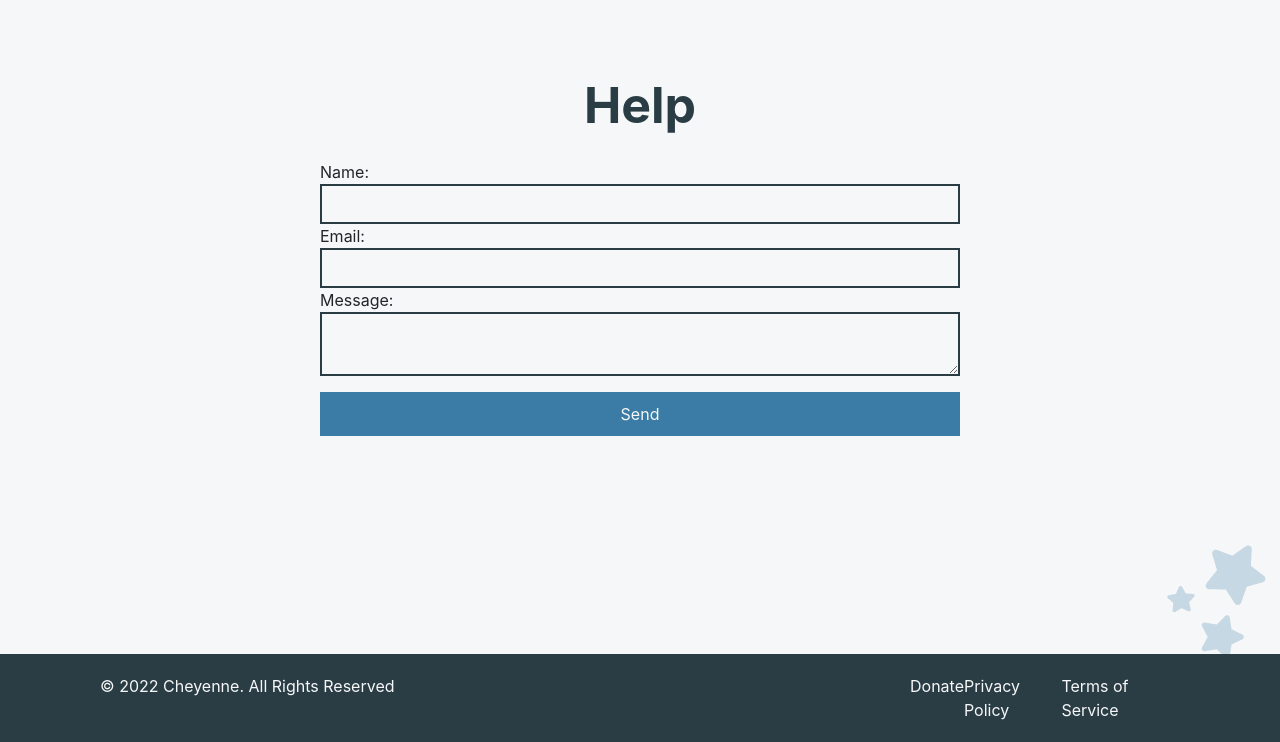
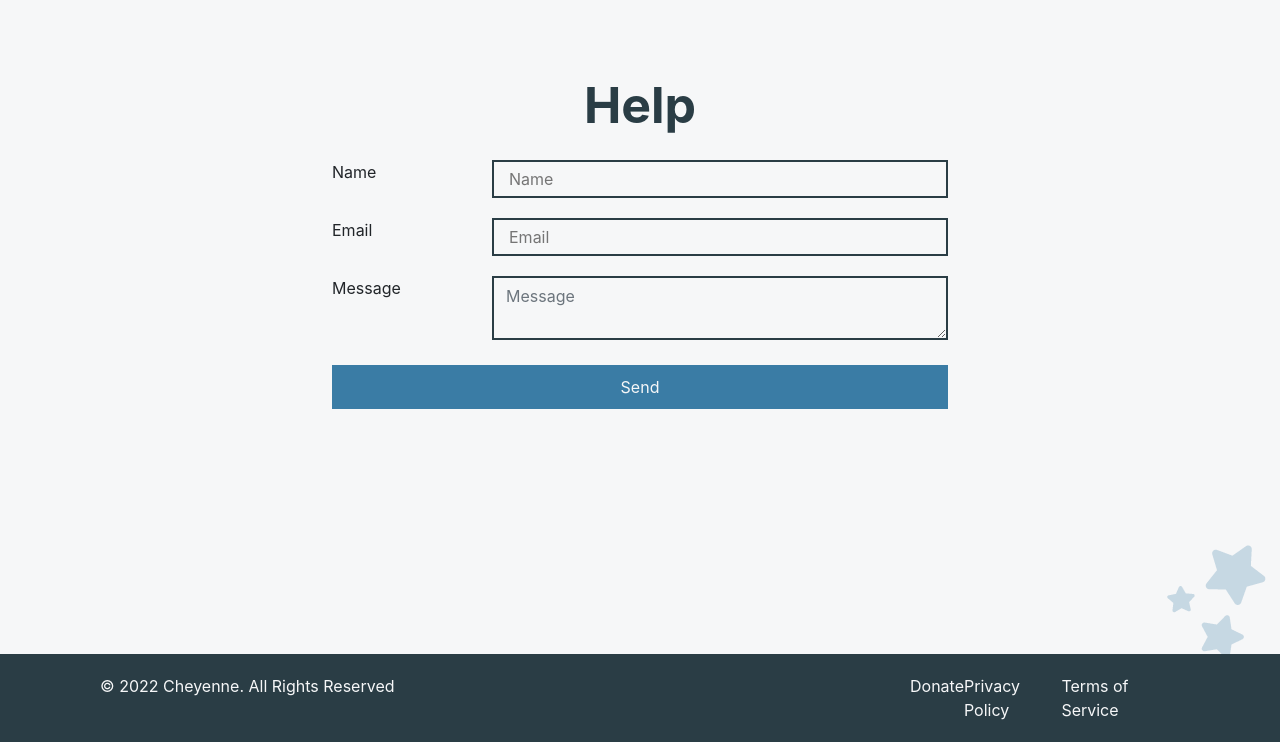
Before and after one commit to Cheyenne227/Chimerasite_CMS, a PHP site: page /help.php in a window 1280 px wide. Shown: the part 58-800 px from the top of the page. Run offline with PHP 8.4, Linux system fonts and the light colour scheme; the visitor is signed in with stand-in values (Sample User, id 1); data that the repository does not hold is empty.

Commit message:
fixes to run online (DEMO)

```diff
--- a/css/main.css
+++ b/css/main.css
@@ -343,7 +343,7 @@ h1 {
   outline: 0;
 }
 
-.form-help .submit-btn {
+.column-form .submit-btn {
   width: 100%;
   background-color: #3a7ca5;
   color: #f6f7f8;
--- a/css/main.scss
+++ b/css/main.scss
@@ -332,7 +332,7 @@ h1
 	outline: 0;
 }
 
-.form-help .submit-btn
+.column-form .submit-btn
 {
 	width:100%;
 	background-color: $accentcolor;
--- a/help.php
+++ b/help.php
@@ -76,7 +76,7 @@ $stmt->close();
 		<!-- main content -->
 		<div class="content">
 			<h2>Help</h2>
-			<div class="form-help">
+			<!--<div class="form-help">
                 <form id="help-form" data-parsley-validate="" class="form" action="" method="post">
                     <label for="name">Name:</label>
                     <input type="text" class="form-control" name="name" required="">
@@ -90,7 +90,36 @@ $stmt->close();
                     </p>
                     <input type="submit" class="submit-btn" value="Send">
                 </form>
-			</div>
+			</div>-->
+			<div class="column_form">
+                <form id="upload-form" data-parsley-validate="" class="form container" action="" method="post">
+                    <div class="row">
+                        <div class="col-3">
+                            <label for="name">Name</label>
+                        </div>
+                        <div class="col-9">
+                            <input type="text" class="form-colums" name="name" required="" data-parsley-maxlength="255" placeholder="Name">
+                        </div>
+                    </div>
+                    <div class="row">
+                        <div class="col-3">
+                            <label for="email">Email</label>
+                        </div>
+                        <div class="col-9">
+                            <input type="email" class="form-colums" name="email" required="" data-parsley-maxlength="50" placeholder="Email">
+                        </div>
+                    </div>
+                    <div class="row">
+                        <div class="col-3">
+                            <label for="message">Message</label>
+                        </div>
+                        <div class="col-9">
+						<textarea id="message" class="form-control" name="message" data-parsley-trigger="keyup" data-parsley-validation-threshold="15" placeholder="Message"></textarea>
+                        </div>
+                    </div>
+                    <input type="submit" class="submit-btn" value="Send" style="margin-top: 25px;">
+                </form>
+            </div>
 		</div>
 		<div class="pageDoll d-flex">
 			<img src="css/images/pageDoll.png" class="pageDoll">
--- a/register.php
+++ b/register.php
@@ -16,7 +16,7 @@
 			<h1>Welcome to Stargazer</h1>
 		</div>
 		<div class="log-reg">
-			<form action="register.php" method="post" autocomplete="off">
+			<form action="registerCon.php" method="post" autocomplete="off">
 				<label for="username">
 					<i class="fas fa-user"></i>
 				</label>
```
Also changed, not shown: 1 other file.
